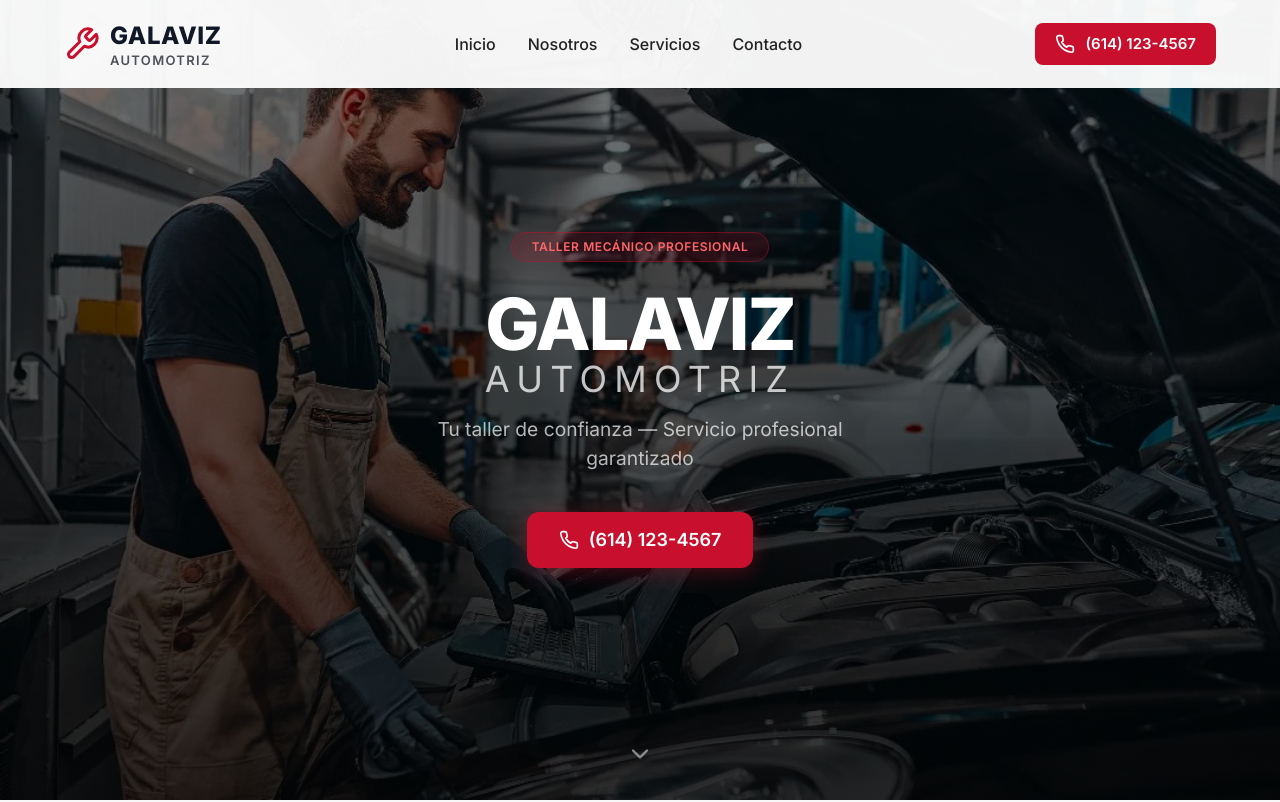
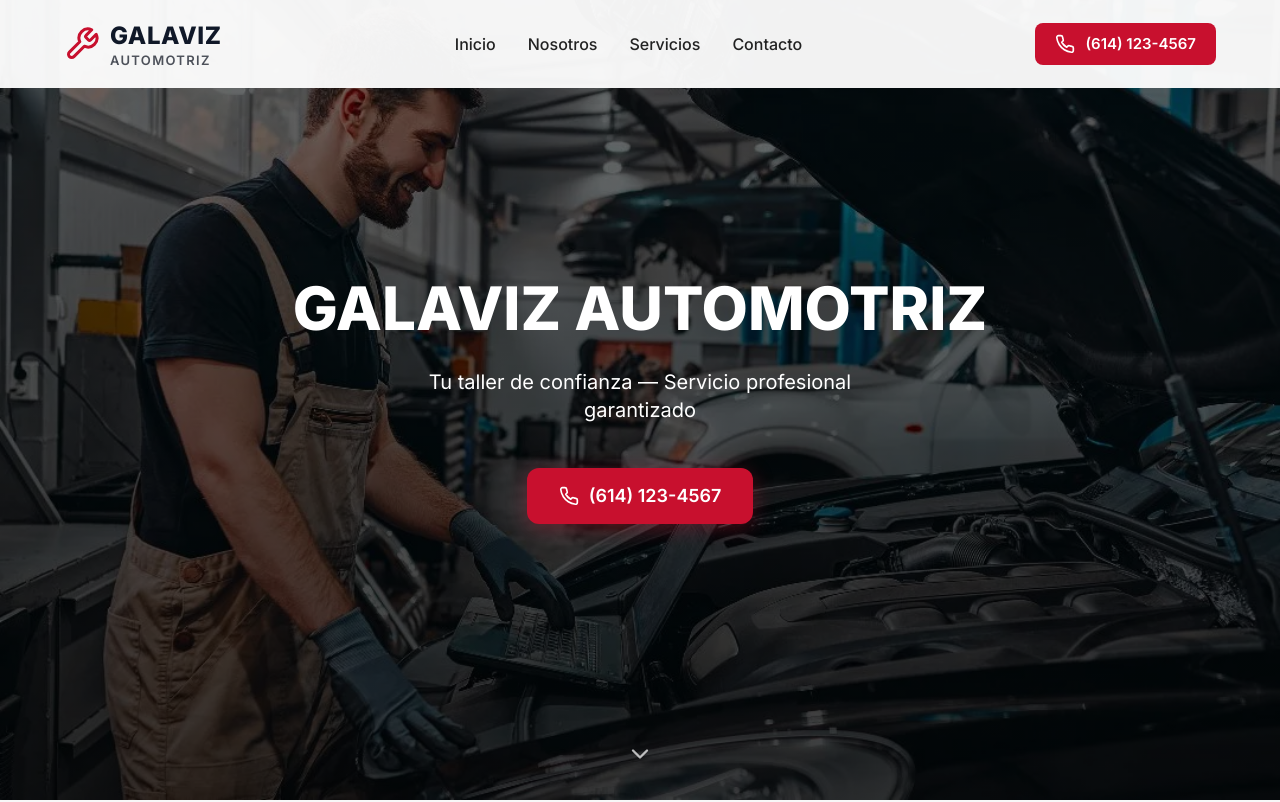
Before and after one commit to hdz-kevin/galaviz-automotriz, a Vue app: page / in a window 1280 px wide. Shown: the top 802 px of the page. Built offline with nearby package versions, Linux system fonts and the light colour scheme.

Commit message:
customize Hero component

```diff
--- a/src/components/HeroSection.vue
+++ b/src/components/HeroSection.vue
@@ -3,7 +3,7 @@ import heroBg from '@/assets/images/hero.webp'
 </script>
 
 <template>
-  <section id="inicio" class="relative w-full h-screen min-h-[600px] flex items-center justify-center overflow-hidden">
+  <section id="inicio" class="relative w-full h-screen min-h-150 flex items-center justify-center overflow-hidden">
     <!-- Background Image -->
     <div
       class="absolute inset-0 bg-cover bg-center bg-no-repeat z-0"
@@ -11,28 +11,17 @@ import heroBg from '@/assets/images/hero.webp'
     ></div>
 
     <!-- Overlay -->
-    <div class="absolute inset-0 bg-gradient-to-b from-black/50 via-black/65 to-black/80 z-[1]"></div>
+    <div class="absolute inset-0 bg-linear-to-b from-black/55 via-black/65 to-black/75 z-[1]"></div>
 
     <!-- Content -->
-    <div class="relative z-[2] text-center px-6" style="animation: fadeInUp 0.8s ease-out both;">
-      <!-- Badge -->
-      <span
-        class="inline-block bg-accent/15 border border-accent/40 text-red-400
-               text-xs font-semibold tracking-wider uppercase
-               px-5 py-1.5 rounded-full mb-6 backdrop-blur-sm"
-      >
-        Taller Mecánico Profesional
-      </span>
-
+    <div class="relative z-2 text-center px-6" style="animation: fadeInUp 0.8s ease-out both;">
       <!-- Title -->
-      <h1 class="text-[clamp(2.5rem,7vw,4.5rem)] font-extrabold text-white leading-[1.05] tracking-tight m-0 mb-4">
-        GALAVIZ
-        <br />
-        <span class="font-normal text-[0.5em] tracking-[0.2em] block text-white/75">AUTOMOTRIZ</span>
+      <h1 class="text-[40px] sm:text-6xl font-extrabold text-white leading-[1.05] m-0 mb-7 uppercase">
+        Galaviz Automotriz
       </h1>
 
       <!-- Slogan -->
-      <p class="text-[clamp(1rem,2.5vw,1.2rem)] text-white/70 font-normal max-w-[500px] mx-auto mb-10">
+      <p class="text-lg sm:text-xl text-white  max-w-125 mx-auto mb-11">
         Tu taller de confianza — Servicio profesional garantizado
       </p>
 
@@ -42,8 +31,7 @@ import heroBg from '@/assets/images/hero.webp'
         class="inline-flex items-center gap-2.5 bg-accent text-white
                px-8 py-3.5 rounded-xl text-lg font-semibold no-underline
                shadow-[0_4px_20px_rgba(200,16,46,0.35)]
-               hover:bg-accent-hover hover:-translate-y-0.5
-               hover:shadow-[0_6px_28px_rgba(200,16,46,0.45)]
+               hover:bg-accent-hover
                transition-all duration-200"
       >
         <svg class="w-5 h-5" viewBox="0 0 24 24" fill="none" stroke="currentColor" stroke-width="2" stroke-linecap="round" stroke-linejoin="round">
@@ -55,10 +43,10 @@ import heroBg from '@/assets/images/hero.webp'
 
     <!-- Scroll Indicator -->
     <div
-      class="absolute bottom-8 left-1/2 z-[2]"
+      class="absolute bottom-8 left-1/2 z-2"
       style="animation: bounce-scroll 2s infinite;"
     >
-      <svg class="w-7 h-7 text-white/50" viewBox="0 0 24 24" fill="none" stroke="currentColor" stroke-width="2" stroke-linecap="round" stroke-linejoin="round">
+      <svg class="w-7 h-7 text-white/70" viewBox="0 0 24 24" fill="none" stroke="currentColor" stroke-width="2" stroke-linecap="round" stroke-linejoin="round">
         <polyline points="6 9 12 15 18 9"/>
       </svg>
     </div>
```
